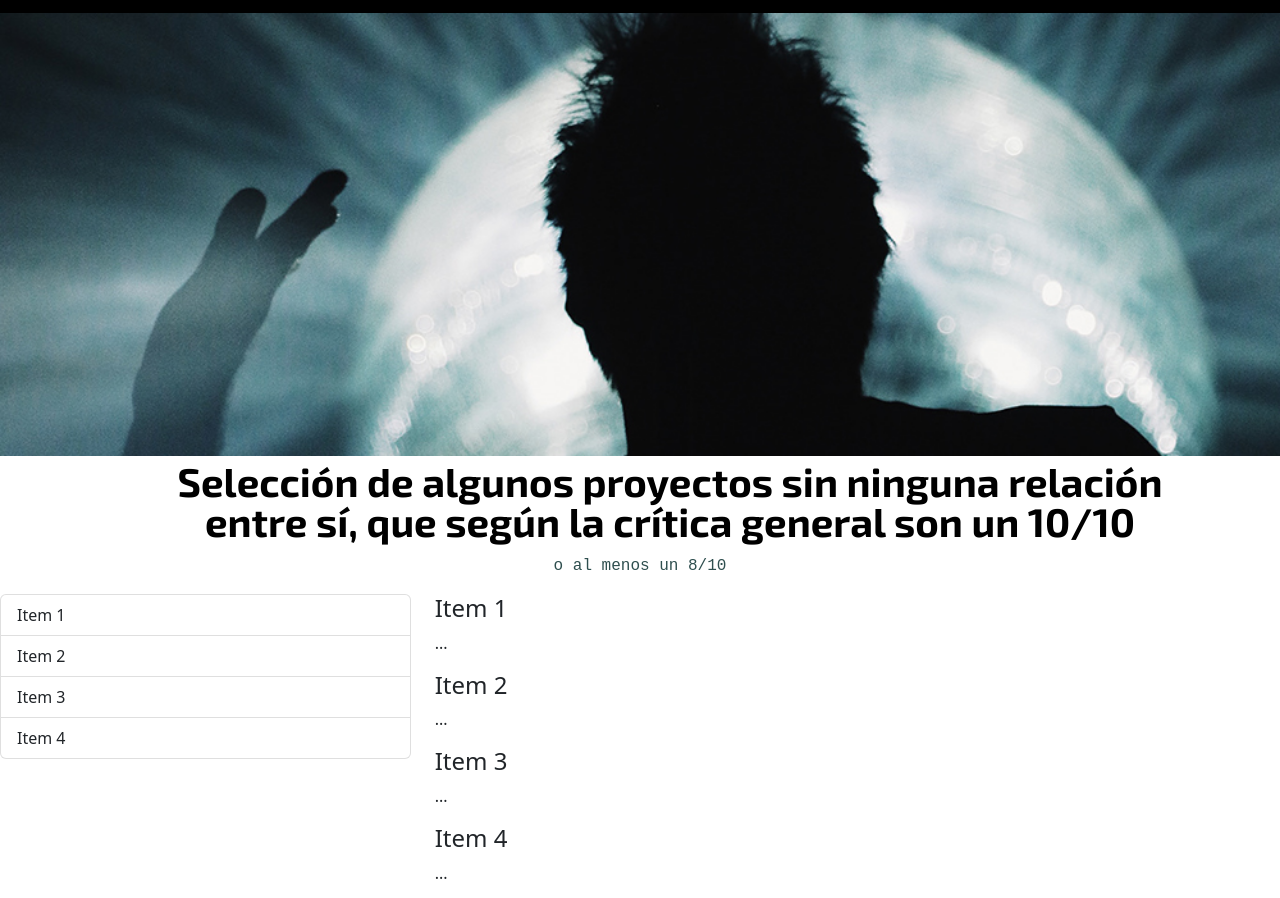
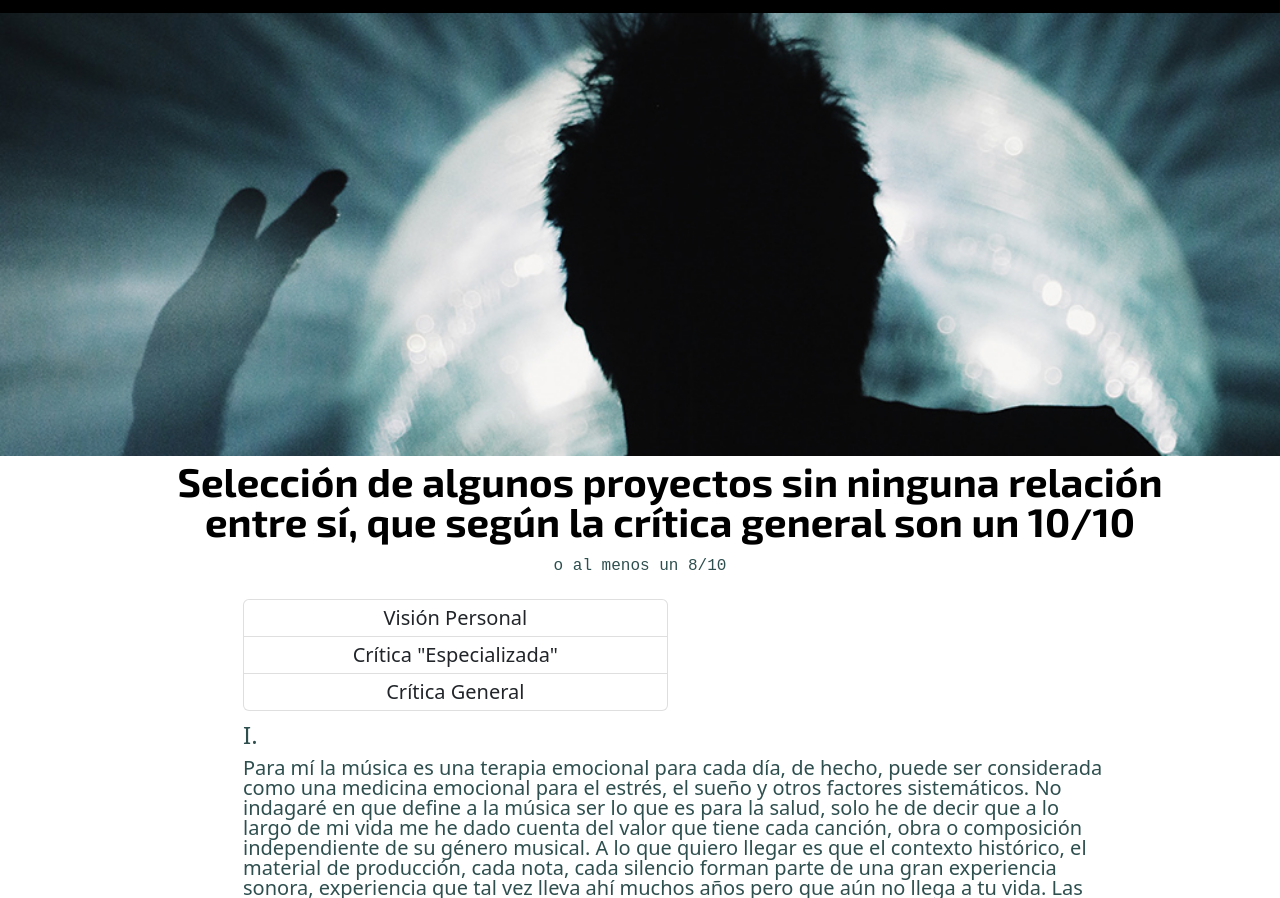
Before and after one commit to ead-codigo-2022/bitacora-personal-benjamgf, a plain HTML site: page index.html in a window 1280 px wide. Shown: the part 59-957 px from the top of the page. Drawn offline with nearby package versions, Linux system fonts and the light colour scheme.

Commit message:
arreglos

```diff
--- a/css/style.css
+++ b/css/style.css
@@ -7,6 +7,9 @@
     padding: 0;
     box-sizing: border-box;
   }
+*{
+    margin: auto;
+}
 .nav {
     background: black;
     font-family: 'Exo 2', sans-serif;
@@ -41,3 +44,21 @@ h1 {
     color: darkslategray;
     text-align: center;
 }
+.col-8 {
+    color: darkslategray;
+    max-width: 1000px;
+    margin-left: 250px;
+    margin-right: 10px;
+    font-size: 20px;
+    line-height: 1;
+    padding: 5px;
+}
+.col-4 {
+    text-align: center;
+    max-width: 1000px;
+    margin-left: 250px;
+    margin-right: 10px;
+    font-size: 20px;
+    line-height: 1;
+    padding: 5px;
+}
--- a/index.html
+++ b/index.html
@@ -41,21 +41,21 @@
     <div class="row">
         <div class="col-4">
           <div id="list-example" class="list-group">
-            <a class="list-group-item list-group-item-action" href="#list-item-1">Item 1</a>
-            <a class="list-group-item list-group-item-action" href="#list-item-2">Item 2</a>
-            <a class="list-group-item list-group-item-action" href="#list-item-3">Item 3</a>
-            <a class="list-group-item list-group-item-action" href="#list-item-4">Item 4</a>
+            <a class="list-group-item list-group-item-action" href="#list-item-1">Visión Personal</a>
+            <a class="list-group-item list-group-item-action" href="#list-item-2">Crítica "Especializada"</a>
+            <a class="list-group-item list-group-item-action" href="#list-item-3">Crítica General</a>
           </div>
         </div>
         <div class="col-8">
           <div data-bs-spy="scroll" data-bs-target="#list-example" data-bs-smooth-scroll="true" class="scrollspy-example" tabindex="0">
-            <h4 id="list-item-1">Item 1</h4>
+            <h4 id="list-item-1">I.</h4>
+            <p>Para mí la música es una terapia emocional para cada día, de hecho, puede ser considerada como una medicina emocional para el estrés, el sueño y otros factores sistemáticos. No indagaré en que define a la música ser lo que es para la salud, solo he de decir que a lo largo de mi vida me he dado cuenta del valor que tiene cada canción, obra o composición independiente de su género musical.
+              A lo que quiero llegar es que el contexto histórico, el material de producción, cada nota, cada silencio forman parte de una gran experiencia sonora, experiencia que tal vez lleva ahí muchos años pero que aún no llega a tu vida.
+              Las siguientes recomendaciones son específicamente de álbumes como un proyecto por sí mismo, no de canciones por si solas, ya que vienen siendo creadas en conjunto de todo un tracklist con una visión artística que busca ser experimentada. La selección de álbumes es en relación a las críticas de usuarios en foros o redes sociales en conjunto con los artículos y revistas de “crítica especializada”.
+              </p>
+            <h4 id="list-item-2">II.</h4>
             <p>...</p>
-            <h4 id="list-item-2">Item 2</h4>
-            <p>...</p>
-            <h4 id="list-item-3">Item 3</h4>
-            <p>...</p>
-            <h4 id="list-item-4">Item 4</h4>
+            <h4 id="list-item-3">III.</h4>
             <p>...</p>
           </div>
         </div>
```
